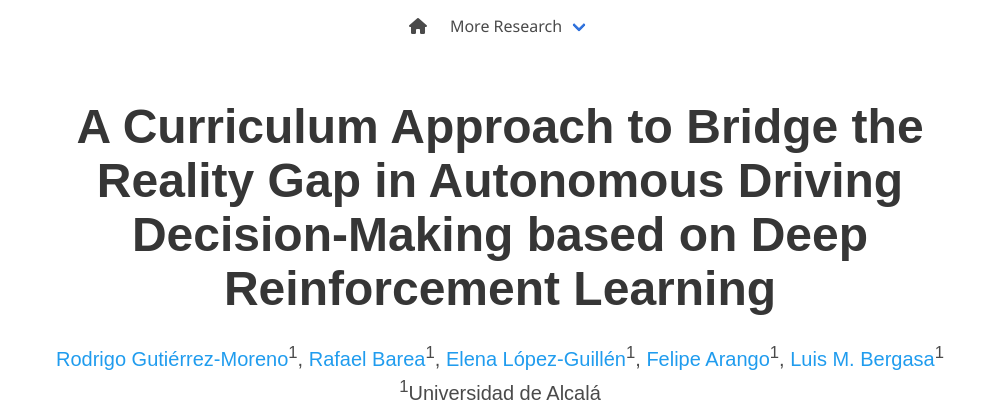
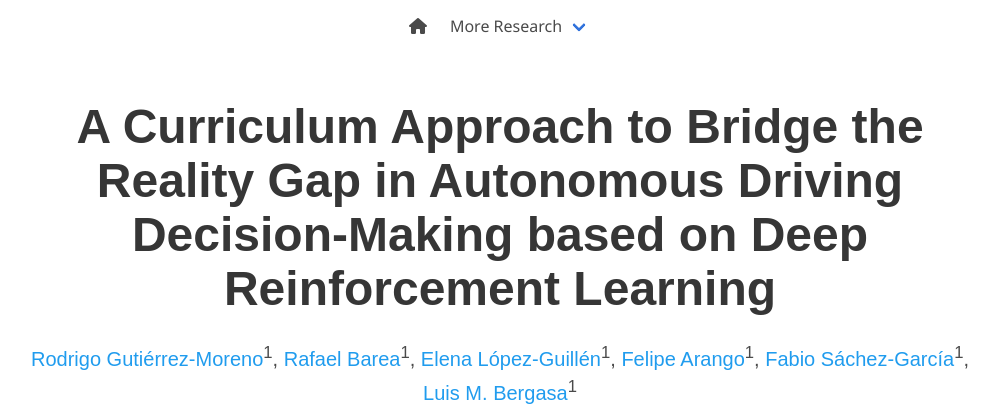
Before and after one commit to rodrigogutierrezm/rodrigogutierrezm.github.io, a plain HTML site: page T-IV2024curriculum.html in a window 1280 px wide. Shown: the top 411 px of the page, without its empty margins (140-1139 px from the left). Drawn offline with nearby package versions, Linux system fonts and the light colour scheme; some icons are missing; a web font is replaced by a local one.

Commit message:
Update T-IV2024curriculum.html

```diff
--- a/T-IV2024curriculum.html
+++ b/T-IV2024curriculum.html
@@ -151,6 +151,10 @@
                   <a href="https://portalcientifico.uah.es/investigadores/155277/detalle">Felipe Arango</a
                   ><sup>1</sup>,
                 </span>
+                <span class="author-block">
+                  <a href="https://www.uah.es/es/estudios/profesor/Fabio-Sanchez-Garcia/">Fabio Sáchez-García</a
+                  ><sup>1</sup>,</span
+                >
                 <span class="author-block">
                   <a href="https://www.uah.es/es/estudios/profesor/Luis-Miguel-Bergasa-Pascual/">Luis M. Bergasa</a
                   ><sup>1</sup>
@@ -491,7 +495,7 @@
       <div class="container is-max-desktop content">
         <h2 class="title">BibTeX</h2>
         <pre><code>@article{gutierrez2024curricular,
-  author    = {Gutiérrez-Moreno, Rodrigo and Barea, Rafael and López-Guillén, Elena and Arango, Felipe and Bergasa, Luis Miguel},
+  author    = {Gutiérrez-Moreno, Rodrigo and Barea, Rafael and López-Guillén, Elena and Arango, Felipe and Sánchez-García, Fabio and Bergasa, Luis Miguel},
   title     = {A Curriculum Approach to Bridge the Reality Gap in Autonomous Driving Decision-Making based on Deep Reinforcement Learning},
   journal   = {IEEE Transactions on Intelligent Vehicles (T-IV)},
   year      = {2024},
```
